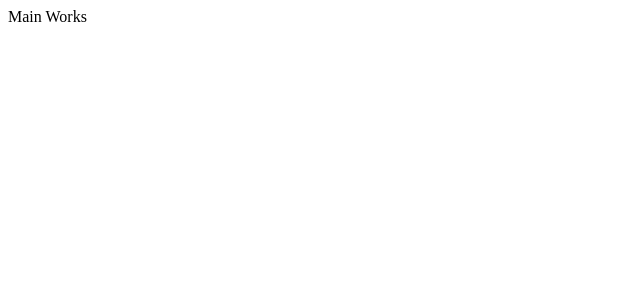
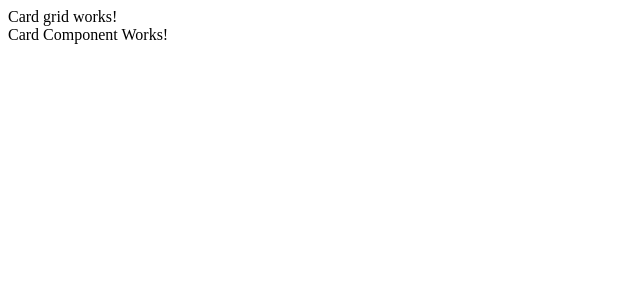
Before and after one commit to apnoble/elder-scrolls-card-viewer, a Vue app: page / in a window 1280 px wide. Shown: the top 300 px of the page, without its empty margins (0-640 px from the left). Built offline with nearby package versions, Linux system fonts and the light colour scheme.

Commit message:
add card and card grid components

```diff
--- /dev/null
+++ b/src/components/cards/Card.vue
@@ -0,0 +1,12 @@
+<template>
+    <div class="card-class">
+        Card Component Works!
+    </div>
+</template>
+<script>
+
+export default {
+
+}
+</script>
+<style></style>
--- /dev/null
+++ b/src/components/cards/CardGrid.vue
@@ -0,0 +1,20 @@
+<template>
+   <div id="cardGrid" >
+
+       <div>Card grid works!</div>
+       <card></card>
+   </div>
+</template>
+<script>
+
+export default {
+    components: {
+        Card: () => import('./Card.vue')
+    },
+}
+</script>
+<style lang="css" scoped>
+    #cardGrid{
+        width:100%
+    }
+</style>
--- a/src/components/layout/Main.vue
+++ b/src/components/layout/Main.vue
@@ -1,7 +1,7 @@
 <template>
   <div>
         <div class="main-container">
-            Main Works
+            <card-grid></card-grid>
         </div>
   </div>
 </template>
@@ -9,7 +9,7 @@
 export default {
   name: 'Main',
   components: {
-
+      CardGrid: () => import('../cards/CardGrid.vue')
   }
 }
 </script>
--- a/src/main.js
+++ b/src/main.js
@@ -2,6 +2,7 @@ import Vue from "vue";
 import App from "./App.vue";
 import router from "./router";
 import store from "./store";
+import "./assets/styles/styles.css";
 
 Vue.config.productionTip = false;
 
```
